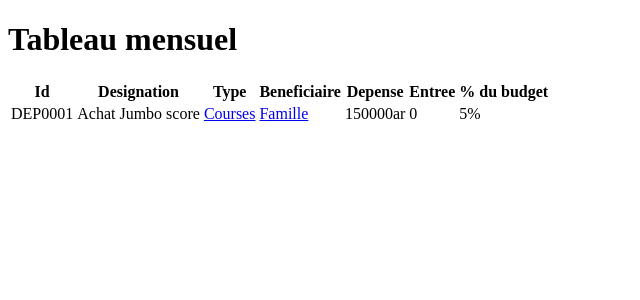
After one commit to SinelVinesh/ExamenFinalS3, a CodeIgniter app: page /database/resume in a window 1280 px wide. The commit adds this page. Shown: the top 300 px of the page, without its empty margins (0-640 px from the left). Run offline with CodeIgniter, Linux system fonts and the light colour scheme.

Commit message:
squelette de vues complet

```diff
--- a/application/controllers/Entree.php
+++ b/application/controllers/Entree.php
@@ -1,6 +1,6 @@
 <?php
 defined('BASEPATH') OR exit('No direct script access allowed');
-class Depense extends CI_Controller
+class Entree extends CI_Controller
 {
     public function ajout() {
         $this->load->view('ajout_imprevu');
--- /dev/null
+++ b/application/controllers/Resume.php
@@ -0,0 +1,18 @@
+<?php
+defined('BASEPATH') OR exit('No direct script access allowed');
+class Resume extends CI_Controller
+{
+    public function index() {
+        $this->load->view('tableau_mensuel');
+    }
+
+    public  function categorie($cat) {
+        $data['categorie'] = $cat;
+        $this->load->view('graphique_categorie',$data);
+    }
+
+    public  function beneficiaire($benef) {
+        $data['beneficiaire'] = $benef;
+        $this->load->view('tableau_beneficiaire',$data);
+    }
+}
--- /dev/null
+++ b/application/views/graphique_categorie.php
@@ -0,0 +1 @@
+<?php
--- a/application/views/index.php
+++ b/application/views/index.php
@@ -12,9 +12,7 @@ defined('BASEPATH') OR exit('No direct script access allowed');
     <br>
     <a href="<?php echo site_url('connexion/user')?>">Connexion User</a>
     <br>
-    <a href="">Tableau mensuel</a>
-    <br>
-    <a href="">Tableau mensuel de depense par beneficiaire</a>
+    <a href="<?php echo site_url('resume')?>">Tableau mensuel</a>
     <br>
     <a href="">Graphique par categorie</a>
 </body>
--- /dev/null
+++ b/application/views/tableau_beneficiaire.php
@@ -0,0 +1 @@
+<?php
--- /dev/null
+++ b/application/views/tableau_mensuel.php
@@ -0,0 +1,36 @@
+<?php
+defined('BASEPATH') OR exit('No direct script access allowed');
+?>
+<!doctype html>
+<html lang="en">
+<head>
+    <meta charset="UTF-8">
+    <meta name="viewport"
+          content="width=device-width, user-scalable=no, initial-scale=1.0, maximum-scale=1.0, minimum-scale=1.0">
+    <meta http-equiv="X-UA-Compatible" content="ie=edge">
+    <title>Document</title>
+</head>
+<body>
+    <h1>Tableau mensuel</h1>
+<table>
+    <tr>
+        <th>Id</th>
+        <th>Designation</th>
+        <th>Type</th>
+        <th>Beneficiaire</th>
+        <th>Depense</th>
+        <th>Entree</th>
+        <th>% du budget</th>
+    </tr>
+    <tr>
+        <td>DEP0001</td>
+        <td>Achat Jumbo score</td>
+        <td><a href="<?php echo site_url('resume/categorie/courses')?>">Courses</a></td>
+        <td><a href="<?php echo site_url('resume/beneficiaire/famille')?>">Famille</a></td>
+        <td>150000ar</td>
+        <td>0</td>
+        <td>5%</td>
+    </tr>
+</table>
+</body>
+</html>
```
